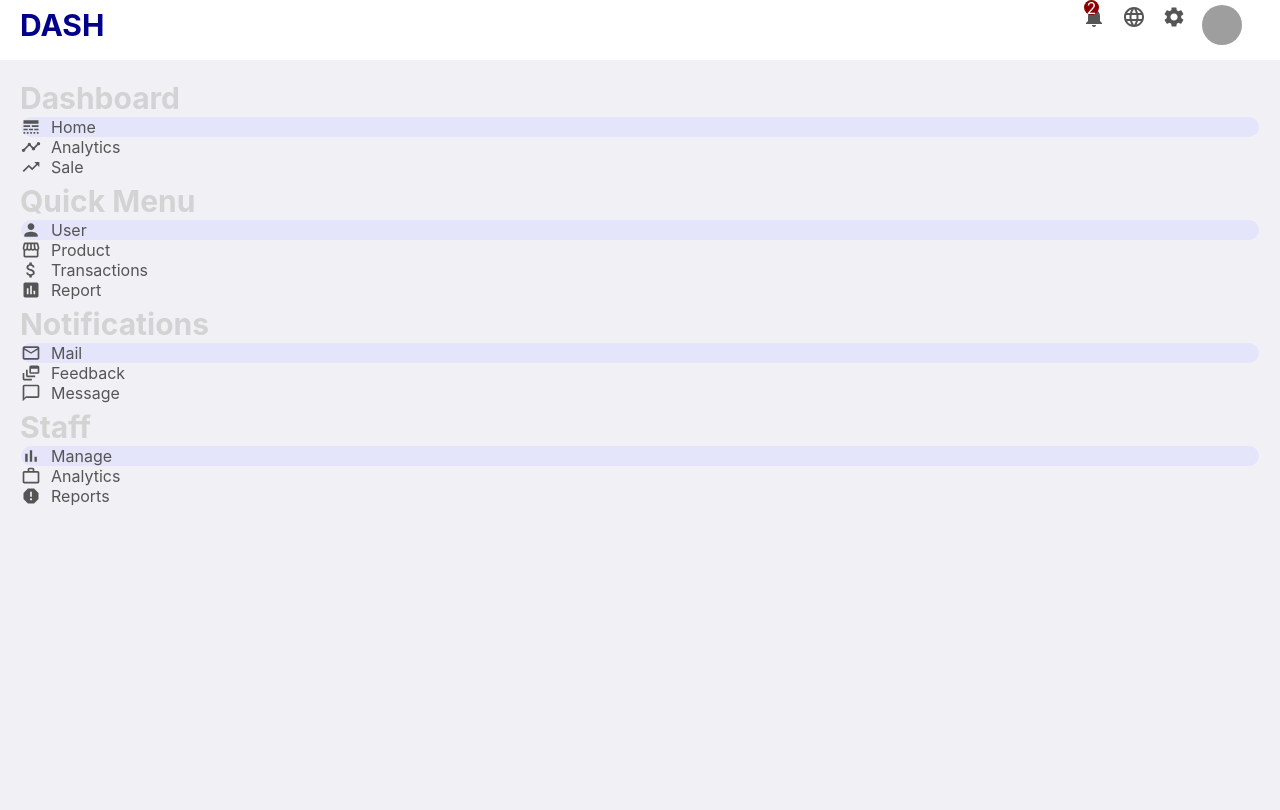
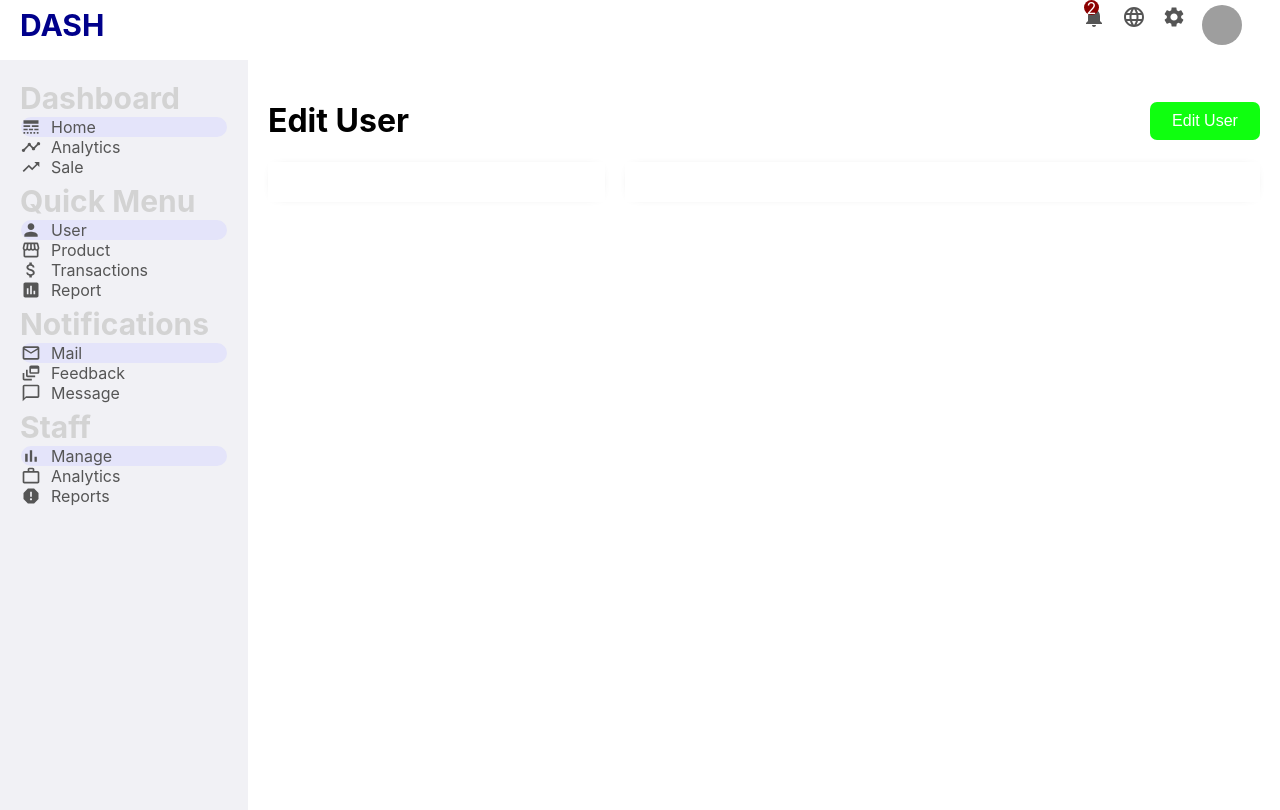
Before and after one commit to victornwaose/DASHBOARD, a React (Create React App) app: page /user/1 in a window 1280 px wide. Built offline with nearby package versions, Linux system fonts and the light colour scheme; grey boxes are pictures that could not be loaded.

Commit message:
user page

```diff
--- a/src/App.js
+++ b/src/App.js
@@ -5,20 +5,23 @@ import "./App.css" ;
 import {BrowserRouter as Router, Switch, Route, Link} from "react-router-dom";
 import UsersLists from "./components/pages/userslist/UsersList";
 import { RouterOutlined } from "@material-ui/icons";
-
+import User from "./components/pages/user/User.js";
 
 function App() {
   return (
     <Router>
         <Topbar/>
         <div className="container">
-            <Sidebar/>
+            <Sidebar />
             <Switch>
               <Route exact path="/">
-                  <Home/>
+                  <Home />
               </Route>
               <Route exact path="/users" >
-                  <UsersLists/>
+                  <UsersLists />
+              </Route>
+              <Route exact path="/user/:userId" >
+                  <User />
               </Route>
             </Switch>
         </div>
--- /dev/null
+++ b/src/components/pages/user/User.css
@@ -0,0 +1,40 @@
+.user{
+    flex: 4;
+    padding: 20px;
+}
+.userTitleContainer {
+    display: flex;
+    justify-content: space-between;
+    align-items: center;
+}
+.userTitle{
+
+}
+.userAddButton {
+    width: 110px;
+    padding: 10px;
+    background-color: #0fff0f;
+    color: #fff;
+    border-radius: 7px;
+    border: none;
+    cursor: pointer;
+    font-size: 16px;
+}
+.userContainer {
+    display:  flex;
+}
+.userShow  {
+    flex: 1;
+    box-shadow: 0px 0px 12x -10px rgba(0,0,0,0.75);
+    -webkit-box-shadow:0px 0px 12px -10px rgba(0,0,0,0.75);
+    -moz-box-shadow: 0px 0px 12px -10px rgba(0,0,0,0.75);
+    padding: 20px;
+}
+.userUpdate {
+    flex: 2;
+    box-shadow: 0px 0px 12x -10px rgba(0,0,0,0.75);
+    -webkit-box-shadow:0px 0px 12px -10px rgba(0,0,0,0.75);
+    -moz-box-shadow: 0px 0px 12px -10px rgba(0,0,0,0.75);
+    padding: 20px;
+    margin-left: 20px;
+}
--- /dev/null
+++ b/src/components/pages/user/User.js
@@ -0,0 +1,19 @@
+import React from 'react';
+import "./User.css";
+
+const User = () => {
+    return (
+        <div className="user">
+            <div className="userTitleContainer">
+                <h1 className="userTitle">Edit User</h1>
+                <button className="userAddButton">Edit User</button>
+            </div>
+            <div className="userContainer">
+                <div className="userShow"></div>
+                <div className="userUpdate"></div>
+            </div>
+        </div>
+    )
+}
+
+export default User;
--- a/src/components/pages/userslist/UsersList.css
+++ b/src/components/pages/userslist/UsersList.css
@@ -15,4 +15,19 @@
     object-fit: cover;
     border-radius: 50%;
     margin-right: 10px;
+    cursor: pointer;
 }
+.userListEdit  {
+    border: none;
+    background-color: #0000ff;
+    color: #fff;
+    width: 70px;
+    padding: 10px;
+    border-radius: 5px;
+    margin-right: 15px;
+    cursor: pointer;
+}
+.userListDelete {
+    color: #ff0000;
+    cursor: pointer;
+}
--- a/src/components/pages/userslist/UsersList.js
+++ b/src/components/pages/userslist/UsersList.js
@@ -1,11 +1,18 @@
-import React from 'react';
+import React,{useState} from 'react';
 import "./UsersList.css";
 import { DataGrid } from '@material-ui/data-grid';
+import { DeleteOutline } from '@material-ui/icons';
+import { userRow } from '../../../data';
+import {Link} from "react-router-dom"
+
+const UsersList = () => {
+
+  const [data, setData] = useState(userRow);
 
 
-
-
-const UsersList = () => {
+  const handleDelete =(id) => {
+    setData(data.filter(item=> item.id !== id))
+  }
 
   const columns = [
     { field: 'id', headerName: 'ID', width: 90 },
@@ -39,38 +46,31 @@ const UsersList = () => {
     {
       field: 'transaction',
       headerName: 'transaction ',
-
       width: 180,
     },
+    {
+      field: 'action',
+      headerName: 'Actions',
+      width: 180,
+      renderCell: (params) => {
+        return (
+            <div>
+            <Link to= {'/user/' + params.row.id} >
+                <button className="userListEdit">Edit</button>
+            </Link>
 
+                <DeleteOutline className="userListDelete" onClick={()=> handleDelete(params.row.id) }/>
+            </div>
+        )
+      }
+    },
   ];
 
-  const rows = [
-    { id: 1,
-      userName:"jonsown",
-      avatar:"https://images.unsplash.com/photo-1503443207922-dff7d543fd0e",
-      email:"jonsown@gmail.com" ,
-      status:"active",
-      transaction: "$120"
-    },
-  { id: 2,
-    userName:"jonsown",
-    avatar:"https://images.unsplash.com/photo-1503443207922-dff7d543fd0e",
-    email:"jonsown@gmail.com" ,
-    status:"active",
-    transaction: "$120"
-},
-{ id: 3, userName:"jonsown",
-  avatar:"https://images.unsplash.com/photo-1503443207922-dff7d543fd0e",
-  email:"jonsown@gmail.com" ,
-  status:"active",
-  transaction: "$120"
-},
-  ];
+
 
     return (
         <div className="userList">
-            <DataGrid rows={rows} columns= {columns} pageSize={5} checkboxSelection />
+            <DataGrid rows={data} disableSectionOnClick columns= {columns} pageSize={8} checkboxSelection />
         </div>
     )
 }
--- a/src/data.js
+++ b/src/data.js
@@ -48,3 +48,67 @@
       "Active User": 1000,
     },
   ];
+   export const userRow =  [
+    { id: 1,
+      userName:"jonsown",
+      avatar:"https://images.unsplash.com/photo-1503443207922-dff7d543fd0e",
+      email:"jonsown@gmail.com" ,
+      status:"active",
+      transaction: "$120"
+    },
+  { id: 2,
+    userName:"jonsown",
+    avatar:"https://images.unsplash.com/photo-1503443207922-dff7d543fd0e",
+    email:"jonsown@gmail.com" ,
+    status:"active",
+    transaction: "$120"
+},
+{ id: 3, userName:"jonsown",
+  avatar:"https://images.unsplash.com/photo-1503443207922-dff7d543fd0e",
+  email:"jonsown@gmail.com" ,
+  status:"active",
+  transaction: "$120"
+},
+{ id: 4, userName:"jonsown",
+  avatar:"https://images.unsplash.com/photo-1503443207922-dff7d543fd0e",
+  email:"jonsown@gmail.com" ,
+  status:"active",
+  transaction: "$120"
+},
+{ id: 5, userName:"jonsown",
+  avatar:"https://images.unsplash.com/photo-1503443207922-dff7d543fd0e",
+  email:"jonsown@gmail.com" ,
+  status:"active",
+  transaction: "$120"
+},
+{ id: 6, userName:"jonsown",
+  avatar:"https://images.unsplash.com/photo-1503443207922-dff7d543fd0e",
+  email:"jonsown@gmail.com" ,
+  status:"active",
+  transaction: "$120"
+},
+{ id: 7, userName:"jonsown",
+  avatar:"https://images.unsplash.com/photo-1503443207922-dff7d543fd0e",
+  email:"jonsown@gmail.com" ,
+  status:"active",
+  transaction: "$120"
+},
+{ id: 8, userName:"jonsown",
+  avatar:"https://images.unsplash.com/photo-1503443207922-dff7d543fd0e",
+  email:"jonsown@gmail.com" ,
+  status:"active",
+  transaction: "$120"
+},
+{ id: 9, userName:"jonsown",
+  avatar:"https://images.unsplash.com/photo-1503443207922-dff7d543fd0e",
+  email:"jonsown@gmail.com" ,
+  status:"active",
+  transaction: "$120"
+},
+{ id: 10, userName:"jonsown",
+  avatar:"https://images.unsplash.com/photo-1503443207922-dff7d543fd0e",
+  email:"jonsown@gmail.com" ,
+  status:"active",
+  transaction: "$120"
+},
+  ];
```
Also changed, not shown: 1 other file (tests, documents, lock files or other folders).
